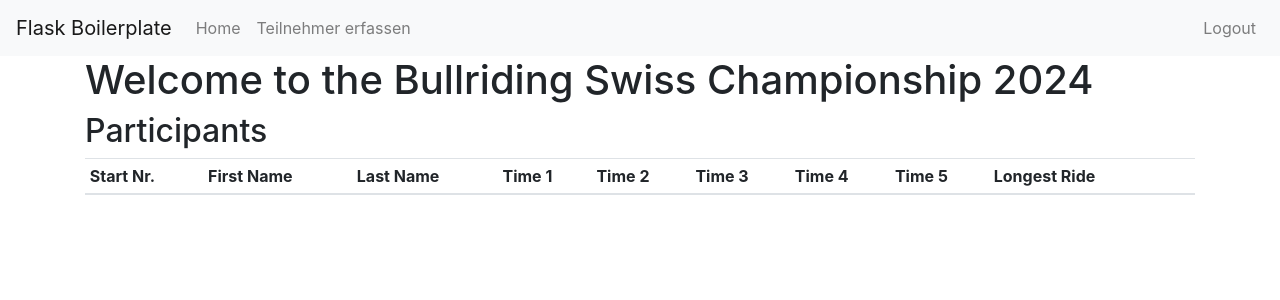
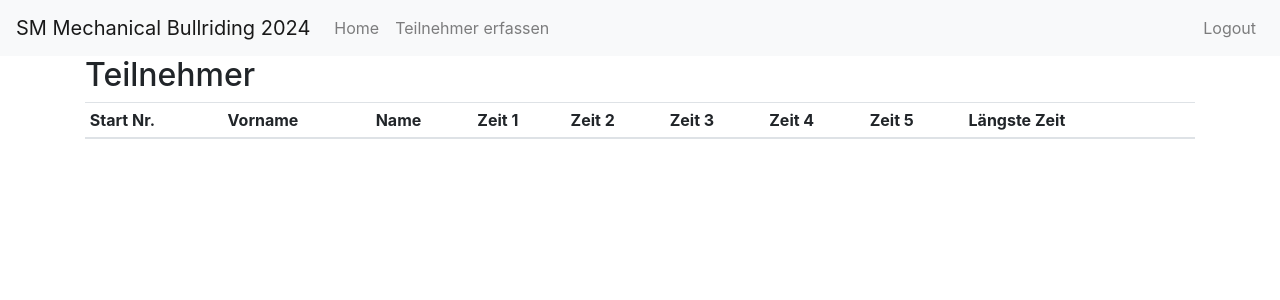
Before and after one commit to swisi/bullriding_2024, a Flask app: page / in a window 1280 px wide. Shown: the top 300 px of the page. Run offline with Flask 3, Linux system fonts and the light colour scheme; the visitor is signed in with stand-in values (Sample User, id 1); data that the repository does not hold is empty; some libraries are stand-ins or nearby versions.

Commit message:
Version 1.0

```diff
--- a/app/routes.py
+++ b/app/routes.py
@@ -15,6 +15,21 @@ def index():
     participants.sort(key=lambda p: p.longest_time if p.longest_time is not None else 0, reverse=True)
     return render_template('index.html', title='Home', participants=participants)
 
+@bp.route('/login', methods=['GET', 'POST'])
+def login():
+    if current_user.is_authenticated:
+        return redirect(url_for('main.index'))
+    form = LoginForm()
+    if form.validate_on_submit():
+        user = User.query.filter_by(username=form.username.data).first()
+        if user is None or not user.check_password(form.password.data):
+            flash('Invalid username or password', 'danger')
+            return redirect(url_for('main.login'))
+        login_user(user, remember=form.remember_me.data)
+        flash('Welcome back!', 'success')
+        return redirect(url_for('main.index'))
+    return render_template('login.html', title='Sign In', form=form)
+
 @bp.route('/logout')
 def logout():
     logout_user()
@@ -30,7 +45,7 @@ def register():
         user.set_password(form.password.data)
         db.session.add(user)
         db.session.commit()
-        flash('Congratulations, you are now a registered user!')
+        flash('Congratulations, you are now a registered user!', 'success')
         return redirect(url_for('main.login'))
     return render_template('register.html', title='Register', form=form)
 
@@ -43,10 +58,11 @@ def participant():
         form.update_data(participant)
         db.session.add(participant)
         db.session.commit()
-        flash('Participant added successfully!')
+        flash('Participant added successfully!', 'success')
         return redirect(url_for('main.index'))
     else:
-        print("Form validation failed")
+        #flash("Form validation failed", 'warning')
+        pass
     return render_template('participant.html', title='Add Participant', form=form)
 
 @bp.route('/participant_edit/<int:id>', methods=['GET', 'POST'])
@@ -57,13 +73,24 @@ def participant_edit(id):
     if form.validate_on_submit():
         form.update_data(participant)
         db.session.commit()
-        flash('Participant updated successfully!')
+        flash('Participant updated successfully!', 'success')
         return redirect(url_for('main.index'))
     else:
-        print("Form validation failed")
+        #flash('Form validation failed', 'warning')
+        pass
     form.load_data(participant)
-    form.shortest_time.data = participant.shortest_time
-    return render_template('participant_edit.html', title='Edit Participant', form=form)
+    form.longest_time.data = participant.longest_time
+    return render_template('participant_edit.html', title='Edit Participant', form=form, participant=participant)
+
+@bp.route('/participant_delete/<int:id>', methods=['POST', 'GET'])
+@login_required
+def participant_delete(id):
+    participant = Participant.query.get_or_404(id)
+    db.session.delete(participant)
+    db.session.commit()
+    flash('Participant deleted successfully!', 'success')
+    return redirect(url_for('main.index'))
+
 
 @bp.route('/update_times/<int:id>', methods=['POST'])
 @login_required
@@ -76,5 +103,5 @@ def update_times(id):
     participant.time5 = request.form.get('time5', type=float)
 
     db.session.commit()
-    flash('Times updated successfully!')
+    flash('Times updated successfully!', 'success')
     return redirect(url_for('main.index'))
--- a/app/templates/base.html
+++ b/app/templates/base.html
@@ -3,13 +3,13 @@
   <head>
     <meta charset="utf-8">
     <meta name="viewport" content="width=device-width, initial-scale=1, shrink-to-fit=no">
-    <title>{{ title }} - Flask Boilerplate</title>
+    <title>{{ title }} - Mechanical Bullriding</title>
     <link href="https://stackpath.bootstrapcdn.com/bootstrap/4.5.2/css/bootstrap.min.css" rel="stylesheet">
     <link href="https://cdnjs.cloudflare.com/ajax/libs/font-awesome/5.15.1/css/all.min.css" rel="stylesheet">
   </head>
   <body>
     <nav class="navbar navbar-expand-md navbar-light bg-light">
-      <a class="navbar-brand" href="{{ url_for('main.index') }}">Flask Boilerplate</a>
+      <a class="navbar-brand" href="{{ url_for('main.index') }}">SM Mechanical Bullriding 2024</a>
       <button class="navbar-toggler" type="button" data-toggle="collapse" data-target="#navbarCollapse" aria-controls="navbarCollapse" aria-expanded="false" aria-label="Toggle navigation">
         <span class="navbar-toggler-icon"></span>
       </button>
@@ -33,9 +33,6 @@
             <li class="nav-item">
               <a class="nav-link" href="{{ url_for('main.login') }}">Login</a>
             </li>
-            <li class="nav-item">
-              <a class="nav-link" href="{{ url_for('main.register') }}">Register</a>
-            </li>
           {% endif %}
         </ul>
       </div>
--- a/app/templates/index.html
+++ b/app/templates/index.html
@@ -1,20 +1,21 @@
 {% extends "base.html" %}
 {% block content %}
-  <h1>Welcome to the Bullriding Swiss Championship 2024</h1>
+
+
   {% if current_user.is_authenticated %}
-    <h2>Participants</h2>
+    <h2>Teilnehmer</h2>
     <table class="table table-striped table-sm">
       <thead>
         <tr>
           <th>Start Nr.</th>
-          <th>First Name</th>
-          <th>Last Name</th>
-          <th>Time 1</th>
-          <th>Time 2</th>
-          <th>Time 3</th>
-          <th>Time 4</th>
-          <th>Time 5</th>
-          <th>Longest Ride</th>
+          <th>Vorname</th>
+          <th>Name</th>
+          <th>Zeit 1</th>
+          <th>Zeit 2</th>
+          <th>Zeit 3</th>
+          <th>Zeit 4</th>
+          <th>Zeit 5</th>
+          <th>Längste Zeit</th>
           <th></th>
           <th></th>
         </tr>
--- a/app/templates/login.html
+++ b/app/templates/login.html
@@ -2,7 +2,7 @@
 {% block content %}
   <div class="row">
     <div class="col-md-4 offset-md-4">
-      <h2>Sign In</h2>
+      <h2>Anmelden</h2>
       <form method="POST" action="">
         {{ form.hidden_tag() }}
         <div class="form-group">
--- a/app/templates/participant_edit.html
+++ b/app/templates/participant_edit.html
@@ -74,6 +74,7 @@
 
         <div class="form-group mt-4">
           {{ form.submit(class="btn btn-primary") }}
+          <a href="{{ url_for('main.participant_delete', id=participant.id) }}" class="btn btn-danger" onclick="return confirm('Are you sure you want to delete this participant?');">Delete</a>
         </div>
       </form>
     </div>
```
Also changed, not shown: app/forms.py (+24 -24 lines).
